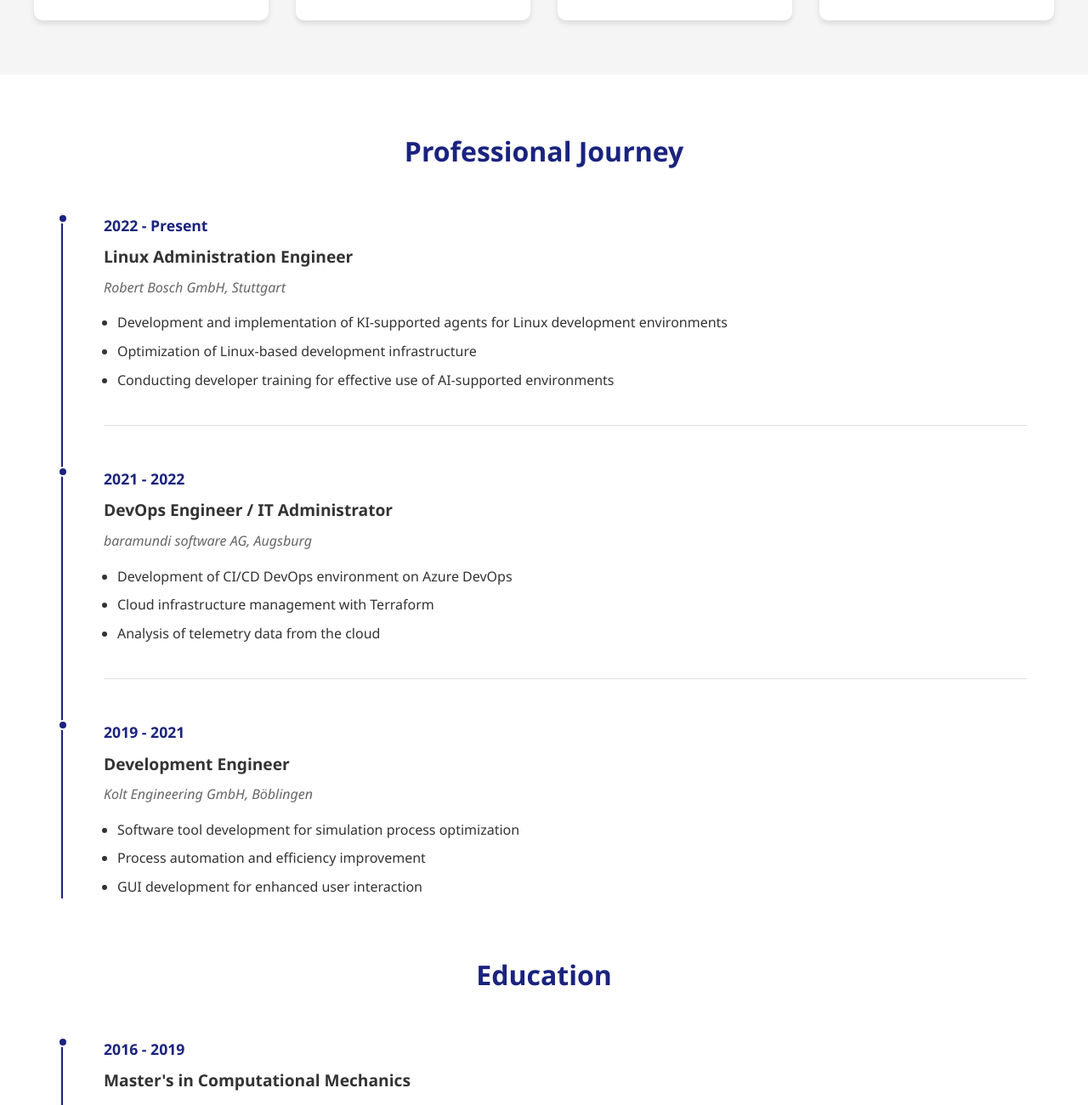
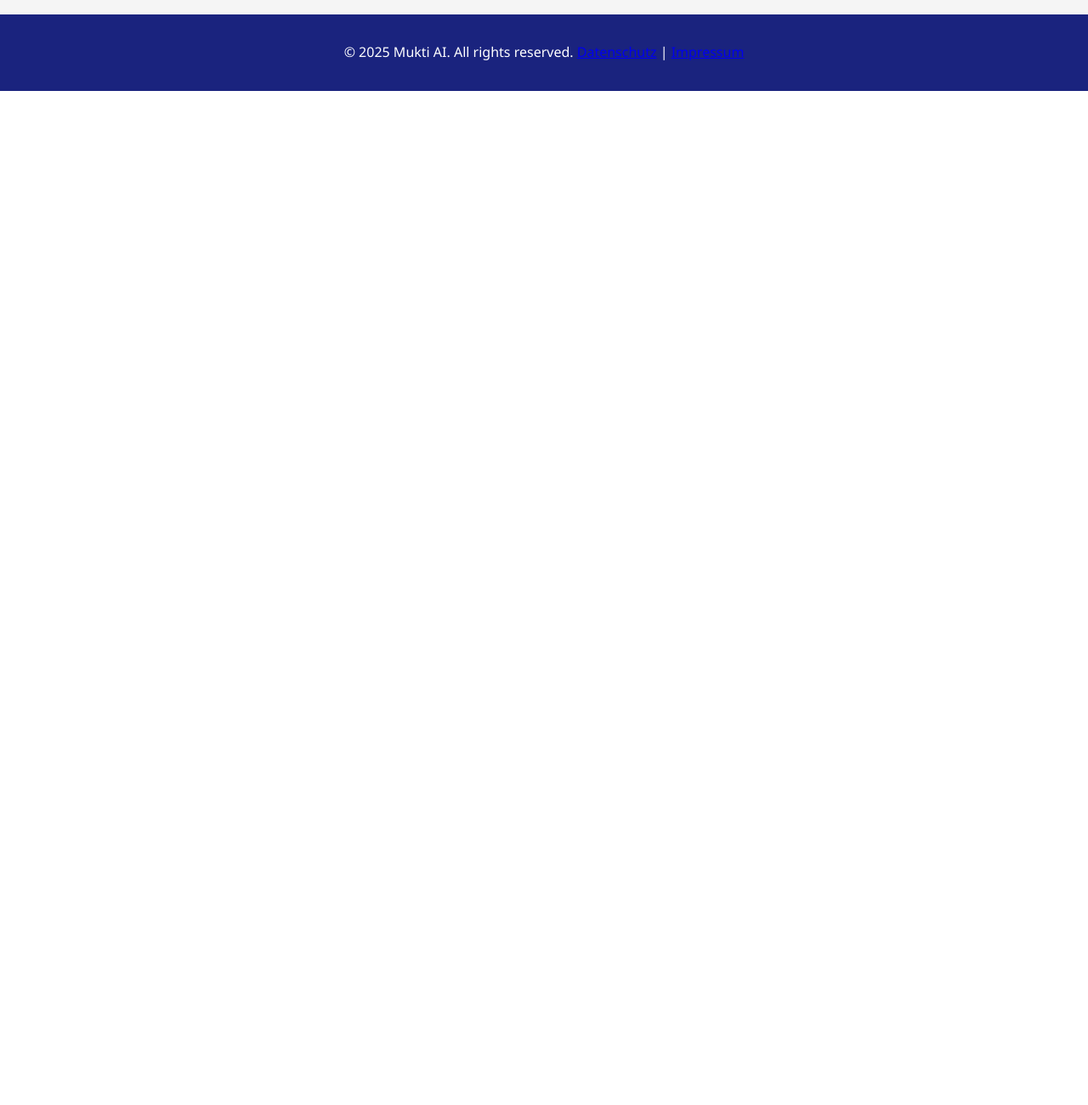
Before and after one commit to PandyaDarshit/muktiai-website-latest, a plain HTML site: page about.html in a window 1280 px wide. Shown: the part 1500-2800 px from the top of the page at 85% size. After the commit the page ends 1607 px from the top, so only its background shows below. Drawn offline with Linux system fonts and the light colour scheme.

Commit message:
Remove education section and update contact info

```diff
--- a/about.html
+++ b/about.html
@@ -91,20 +91,10 @@
 
         /* Profile Section */
         .profile-section {
-            max-width: 1200px;
+            max-width: 800px;
             margin: 4rem auto;
             padding: 0 2rem;
-            display: grid;
-            grid-template-columns: 1fr 2fr;
-            gap: 3rem;
-            align-items: start;
-        }
-
-        .profile-image {
-            width: 100%;
-            max-width: 300px;
-            border-radius: 10px;
-            box-shadow: 0 4px 6px rgba(0, 0, 0, 0.1);
+            text-align: center;
         }
 
         /* Expertise Section */
@@ -143,86 +133,6 @@
             padding-left: 1.5rem;
         }
 
-        /* Timeline Sections */
-        .timeline-section {
-            max-width: 1200px;
-            margin: 4rem auto;
-            padding: 0 2rem;
-        }
-
-        .timeline-section h2 {
-            text-align: center;
-            color: #1a237e;
-            margin-bottom: 3rem;
-            font-size: 2rem;
-        }
-
-        .timeline-container {
-            position: relative;
-            padding-left: 50px;
-        }
-
-        .timeline-container::before {
-            content: '';
-            position: absolute;
-            left: 0;
-            top: 0;
-            bottom: 0;
-            width: 2px;
-            background: #1a237e;
-        }
-
-        .timeline-item {
-            position: relative;
-            margin-bottom: 3rem;
-            padding-bottom: 2rem;
-            border-bottom: 1px solid #e0e0e0;
-        }
-
-        .timeline-item:last-child {
-            margin-bottom: 0;
-            padding-bottom: 0;
-            border-bottom: none;
-        }
-
-        .timeline-dot {
-            position: absolute;
-            left: -54px;
-            top: 0;
-            width: 12px;
-            height: 12px;
-            background: #1a237e;
-            border: 2px solid #fff;
-            border-radius: 50%;
-        }
-
-        .timeline-date {
-            font-weight: bold;
-            color: #1a237e;
-            margin-bottom: 0.5rem;
-            font-size: 1.1rem;
-        }
-
-        .timeline-role {
-            font-size: 1.2rem;
-            font-weight: 600;
-            margin-bottom: 0.5rem;
-        }
-
-        .timeline-company {
-            color: #666;
-            font-style: italic;
-            margin-bottom: 1rem;
-        }
-
-        .timeline-details {
-            margin-left: 1rem;
-        }
-
-        .timeline-details li {
-            margin-bottom: 0.5rem;
-            line-height: 1.6;
-        }
 
         /* Footer */
         footer {
@@ -254,9 +164,6 @@
     </section>
 
     <section class="profile-section">
-        <div class="profile-image-container">
-            <img src="assets/images/darshit.jpg" alt="Darshitkumar Pandya" class="profile-image">
-        </div>
         <div class="profile-content">
             <h2>Darshitkumar Pandya</h2>
             <p><strong>Founder & AI Consultant</strong></p>
@@ -309,65 +216,7 @@
         </div>
     </section>
 
-    <section class="timeline-section">
-        <h2>Professional Journey</h2>
-        <div class="timeline-container">
-            <div class="timeline-item">
-                <div class="timeline-dot"></div>
-                <div class="timeline-date">2022 - Present</div>
-                <div class="timeline-role">Linux Administration Engineer</div>
-                <div class="timeline-company">Robert Bosch GmbH, Stuttgart</div>
-                <ul class="timeline-details">
-                    <li>Development and implementation of KI-supported agents for Linux development environments</li>
-                    <li>Optimization of Linux-based development infrastructure</li>
-                    <li>Conducting developer training for effective use of AI-supported environments</li>
-                </ul>
-            </div>
 
-            <div class="timeline-item">
-                <div class="timeline-dot"></div>
-                <div class="timeline-date">2021 - 2022</div>
-                <div class="timeline-role">DevOps Engineer / IT Administrator</div>
-                <div class="timeline-company">baramundi software AG, Augsburg</div>
-                <ul class="timeline-details">
-                    <li>Development of CI/CD DevOps environment on Azure DevOps</li>
-                    <li>Cloud infrastructure management with Terraform</li>
-                    <li>Analysis of telemetry data from the cloud</li>
-                </ul>
-            </div>
-
-            <div class="timeline-item">
-                <div class="timeline-dot"></div>
-                <div class="timeline-date">2019 - 2021</div>
-                <div class="timeline-role">Development Engineer</div>
-                <div class="timeline-company">Kolt Engineering GmbH, Böblingen</div>
-                <ul class="timeline-details">
-                    <li>Software tool development for simulation process optimization</li>
-                    <li>Process automation and efficiency improvement</li>
-                    <li>GUI development for enhanced user interaction</li>
-                </ul>
-            </div>
-        </div>
-    </section>
-
-    <section class="timeline-section">
-        <h2>Education</h2>
-        <div class="timeline-container">
-            <div class="timeline-item">
-                <div class="timeline-dot"></div>
-                <div class="timeline-date">2016 - 2019</div>
-                <div class="timeline-role">Master's in Computational Mechanics</div>
-                <div class="timeline-company">University of Duisburg-Essen, Germany</div>
-            </div>
-
-            <div class="timeline-item">
-                <div class="timeline-dot"></div>
-                <div class="timeline-date">2011 - 2015</div>
-                <div class="timeline-role">Bachelor's in Mechanical Engineering</div>
-                <div class="timeline-company">Gujarat Technological University, India</div>
-            </div>
-        </div>
-    </section>
 
     <footer>
         <p>&copy; 2025 Mukti AI. All rights reserved. <a href="datenschutz.html">Datenschutz</a> | <a href="impressum.html">Impressum</a></p>
```
Also changed, not shown: contact.html (+1 -4 lines), datenschutz.html (+1 -1 lines), impressum.html (+1 -1 lines).
